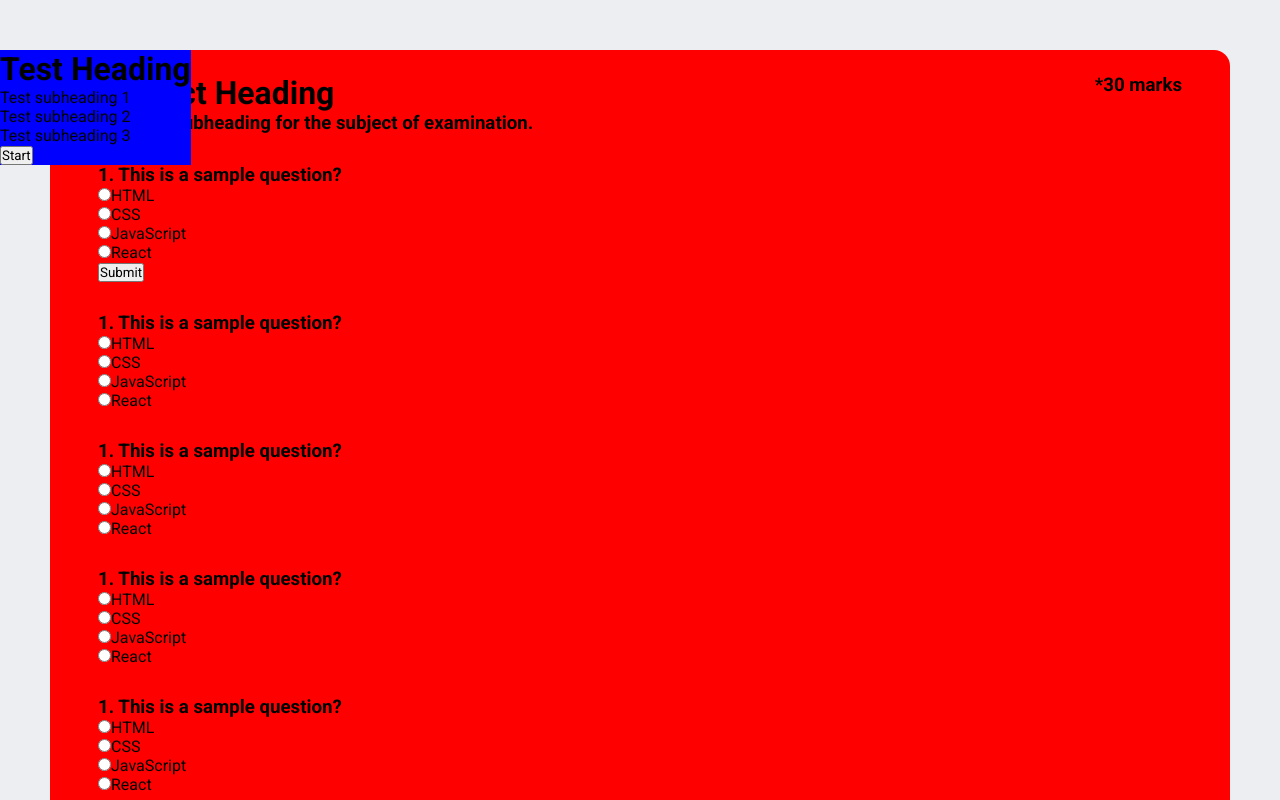
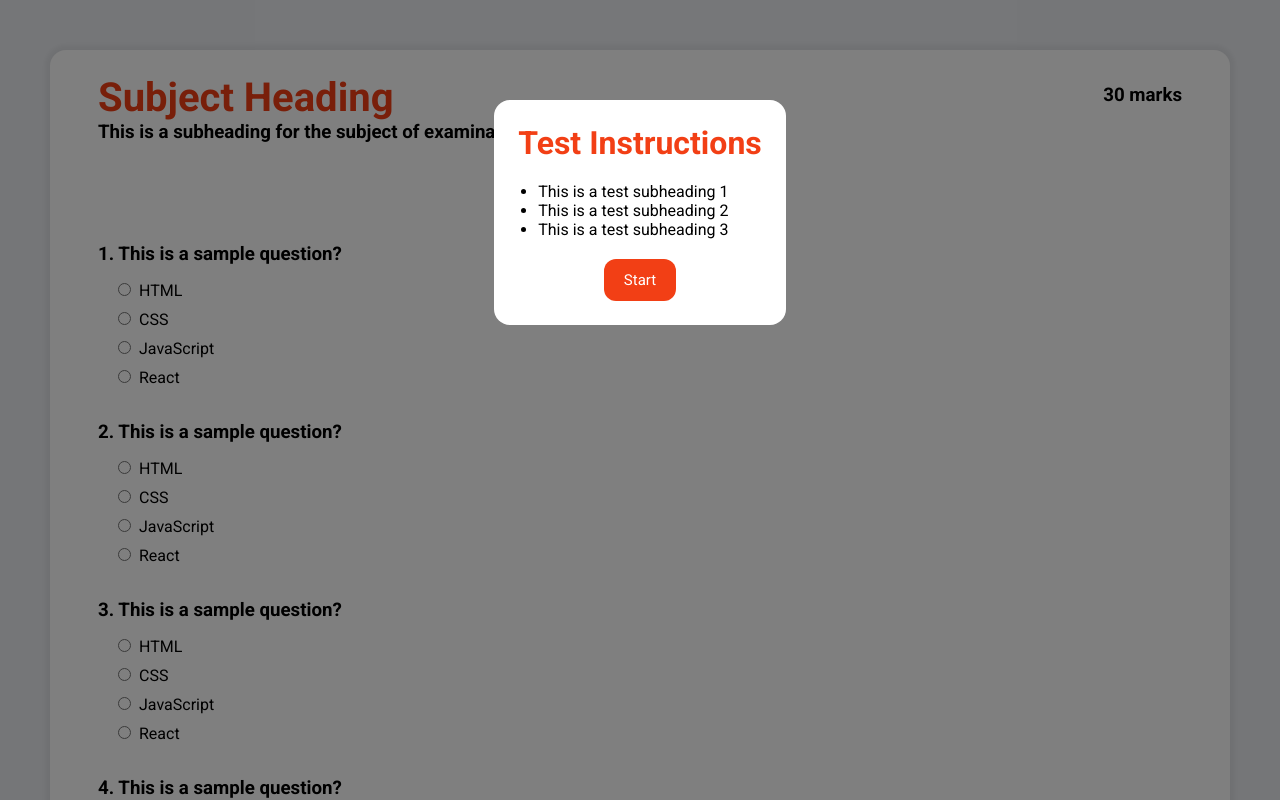
Before and after one commit to psmaan/qpaper, a React (Create React App) app: page /exampage in a window 1280 px wide. Shown: the top 800 px of the page. Built offline with nearby package versions, Linux system fonts and the light colour scheme.

Commit message:
logic and styling

```diff
--- a/src/App.css
+++ b/src/App.css
@@ -352,6 +352,15 @@ body {
 
 /* Parent Dashboard */
 
+.navbar-container {
+  height: 50px;
+  background-color: white;
+  display: flex;
+  justify-content: space-between;
+  align-items: center;
+  padding: 16px 40px;
+}
+
 a {
   text-decoration: none;
   color: black;
@@ -364,11 +373,12 @@ body {
 
 .navbar-container {
   height: 50px;
-  background-color: #e4e6ea;
+  background-color: white;
   display: flex;
   justify-content: space-between;
   align-items: center;
   padding: 16px 40px;
+  box-shadow: 0 0 5px 5px rgba(0, 0, 0, 0.05);
 }
 
 .logo-container {
@@ -533,7 +543,61 @@ h3.subject-align {
   border-bottom: none;
 }
 
+@media (max-width: 1024px) {
+  .student-grid-row {
+    grid-template-columns: 12% 40% repeat(3, 15%);
+    align-items: center;
+  }
+}
+
+@media (max-width: 768px) {
+  .student-grid-row > h3 {
+    font-size: 14px;
+  }
+  .student-grid-row {
+    grid-template-columns: 15% 40% repeat(3, 15%);
+    align-items: center;
+  }
+}
+
+@media (max-width: 550px) {
+  .student-grid-row {
+    grid-template-columns: 15% 40% repeat(3, 15%);
+    align-items: center;
+  }
+  .dashboard-heading > h1 {
+    font-size: 30px;
+  }
+  .dashboard-heading > h3 {
+    font-size: 15px;
+  }
+  .navbar-container {
+    padding: 16px 20px;
+  }
+
+}
+
+@media (max-width: 450px) {
+  .student-grid-row {
+    grid-template-columns: 15% 35% repeat(3, 15%);
+  }
+  .student-grid-row > h3 {
+    font-size: 12px;
+  }
+}
+
+.add-student {
+  background-color: #f23f15;
+  color: white;
+  border-radius: 8px;
+  padding: 10px 15px;
+  font-size: 14px;
+  border: none;
+}
+
 /* Examination page */
+
+
 
 /* Examination Popup */
 
@@ -543,14 +607,7 @@ h3.subject-align {
   margin: auto;
 }
 
-.navbar-container {
-  height: 50px;
-  background-color: white;
-  display: flex;
-  justify-content: space-between;
-  align-items: center;
-  padding: 16px 40px;
-}
+
 
 .logo-container {
   display: flex;
@@ -577,21 +634,6 @@ h3.subject-align {
   margin-right: 24px;
 }
 
-.exam-landing {
-  margin: 50px;
-  padding: 24px 48px;
-  border-radius: 16px;
-  background-color: red;
-}
-
-.exam-header {
-  display: flex;
-  justify-content: space-between;
-}
-
-.exam-question {
-  margin-top: 30px;
-}
 
 /* Test Application */
 
@@ -641,6 +683,7 @@ h3.subject-align {
 }
 
 .test-application-header > h2 {
+
 }
 
 .test-application-header > button > img {
@@ -649,6 +692,7 @@ h3.subject-align {
 }
 
 .test-application-form {
+
 }
 
 .test-application-form > form > div {
@@ -693,10 +737,159 @@ h3.subject-align {
   color: white;
 }
 
+/* Exampage */
+
+.exam-popup-background {
+  background-color: rgba(0, 0, 0, 0.5);
+  height: 100vh;
+  width: 100%;
+  position: fixed;
+  display: flex;
+  justify-content: center;
+}
+
+.exam1 {
+  position: absolute;
+  width: 100%;
+}
+
+.exam-popup-container {
+  background-color: white;
+  padding: 24px;
+  border-radius: 16px;
+  margin: auto;
+  display: flex;
+  flex-direction: column;
+  align-items: center;
+  margin-top: 100px;
+}
+
+.exam-popup-container > h1 {
+  color: #f23f15;
+}
+
+.test-instructions {
+  margin-top: 20px;
+  padding-left: 20px;
+  margin-right: auto;
+}
+
+.start-test {
+  padding: 12px 20px;
+  background-color: #f23f15;
+  color: white;
+  border-radius: 12px;
+  border: none;
+  font-size: 15px;
+  margin: 20px auto 0 auto;
+}
+
+
+.exam-landing {
+  margin: 50px;
+  padding: 24px 48px;
+  border-radius: 16px;
+  background-color: white;
+  box-shadow: 0 0 5px 5px rgba(0, 0, 0, 0.05);
+}
+
+.exam-header {
+  display: flex;
+  justify-content: space-between;
+}
+
+.exam-header > h1 {
+  color: #f23f15;
+  font-size: 40px;
+}
+
+.exam-header > h3 {
+  margin-top: 10px;
+}
+
+.exam-form {
+  margin-top: 100px;
+}
+
+.exam-question {
+  margin-top: 30px;
+}
+
+.exam-question > h3 {
+  margin-bottom: 10px;
+}
+
+.exam-question > input {
+  margin: 8px;
+  margin-left: 20px;
+}
+
+.exam-submit > button {
+  padding: 10px 15px;
+  color: white;
+  background-color: #f23f15;
+  border: none;
+  border-radius: 8px;
+}
+
 /* Result Page */
 
-.exam-question > img {
+.result-landing {
+  margin: 20px;
+  border-radius: 24px;
+  background-color: white;
+  padding: 24px;
+  box-decoration-break: ;
+}
+
+.result-header {
+  color: #f23f15;
+  font-size: 50px;
+  margin-bottom: 20px;
+}
+
+.result-heading {
+  display: grid;
+  grid-template-columns: 50% 50%;
+  width: 200px;
+  margin-top: 5px;
+}
+
+.result-heading > h2 {
+  font-size: 20px;
+  font-weight: 300;
+}
+
+.result-heading > h1 {
+  font-size: 20px;
+}
+
+.result-question > img {
   height: 30px;
   width: 30px;
   background-color: #61dafb;
 }
+
+
+
+.result-form {
+  margin-top: 50px;
+}
+
+.result-question {
+  margin-bottom: 20px;
+}
+
+.answer-container {
+  display: flex;
+  align-items: center;
+}
+
+.answer-container label {
+  margin-right: 10px;
+}
+
+.icon {
+  width: 20px; /* Adjust the size as needed */
+  height: 20px; /* Adjust the size as needed */
+}
--- a/src/components/Exampage.js
+++ b/src/components/Exampage.js
@@ -20,14 +20,17 @@ export default function Exampage() {
     })
 
     const [popupStyle, setPopupStyle] = useState({
-        display: "block",
+        display: "flex",
     })
 
     const navigate = useNavigate();
 
     const questions = [
         { question: 'This is a sample question?', answers: ['HTML', 'CSS', 'JavaScript', 'React'], correctAnswer: 'React' },
-        // Add more questions here...
+        { question: 'This is a sample question?', answers: ['HTML', 'CSS', 'JavaScript', 'React'], correctAnswer: 'React' },
+        { question: 'This is a sample question?', answers: ['HTML', 'CSS', 'JavaScript', 'React'], correctAnswer: 'React' },
+        { question: 'This is a sample question?', answers: ['HTML', 'CSS', 'JavaScript', 'React'], correctAnswer: 'React' },
+        //Add questions here
     ];
 
     const [userAnswers, setUserAnswers] = useState(Array(questions.length).fill(null));
@@ -37,20 +40,22 @@ export default function Exampage() {
     };
 
     return (
-        <div>
-            <div className="exam-popup-container" style={popupStyle}>
-                <h1>Test Heading</h1>
-                <ul>
-                    <li>Test subheading 1</li>
-                    <li>Test subheading 2</li>
-                    <li>Test subheading 3</li>
-                </ul>
-                <button ref={startRef}>Start</button>
+        <div className='exam1'>
+            <div className="exam-popup-background" style={popupStyle}>
+                <div className="exam-popup-container">
+                    <h1>Test Instructions</h1>
+                    <ul className='test-instructions' type="bullet">
+                        <li>This is a test subheading 1</li>
+                        <li>This is a test subheading 2</li>
+                        <li>This is a test subheading 3</li>
+                    </ul>
+                    <button className='start-test' ref={startRef}>Start</button>
+                </div>
             </div>
             <div className="exam-landing">
                 <div className="exam-header">
                     <h1>Subject Heading</h1>
-                    <h3>*30 marks</h3>
+                    <h3>30 marks</h3>
                 </div>
                 <h3>This is a subheading for the subject of examination.</h3>
                 <div className="exam-form">
@@ -75,66 +80,6 @@ export default function Exampage() {
                         <button onClick={handleSubmit}>Submit</button>
                     </div>
                 </div>
-                <div className="exam-form2">
-                    <div className="exam-question">
-                        <h3>1. This is a sample question?</h3>
-                        <input type="radio" id="html" name="fav_language" value="HTML" />
-                        <label for="html">HTML</label><br />
-                        <input type="radio" id="css" name="fav_language" value="CSS" />
-                        <label for="css">CSS</label><br />
-                        <input type="radio" id="javascript" name="fav_language" value="JavaScript" />
-                        <label for="javascript">JavaScript</label><br />
-                        <input type="radio" id="react" name="fav_language" value="react" />
-                        <label for="react">React</label>
-                    </div>
-                    <div className="exam-question">
-                        <h3>1. This is a sample question?</h3>
-                        <input type="radio" id="html" name="fav_language" value="HTML" />
-                        <label for="html">HTML</label><br />
-                        <input type="radio" id="css" name="fav_language" value="CSS" />
-                        <label for="css">CSS</label><br />
-                        <input type="radio" id="javascript" name="fav_language" value="JavaScript" />
-                        <label for="javascript">JavaScript</label><br />
-                        <input type="radio" id="react" name="fav_language" value="react" />
-                        <label for="react">React</label>
-                    </div>
-                    <div className="exam-question">
-                        <h3>1. This is a sample question?</h3>
-                        <input type="radio" id="html" name="fav_language" value="HTML" />
-                        <label for="html">HTML</label><br />
-                        <input type="radio" id="css" name="fav_language" value="CSS" />
-                        <label for="css">CSS</label><br />
-                        <input type="radio" id="javascript" name="fav_language" value="JavaScript" />
-                        <label for="javascript">JavaScript</label><br />
-                        <input type="radio" id="react" name="fav_language" value="react" />
-                        <label for="react">React</label>
-                    </div>
-                    <div className="exam-question">
-                        <h3>1. This is a sample question?</h3>
-                        <input type="radio" id="html" name="fav_language" value="HTML" />
-                        <label for="html">HTML</label><br />
-                        <input type="radio" id="css" name="fav_language" value="CSS" />
-                        <label for="css">CSS</label><br />
-                        <input type="radio" id="javascript" name="fav_language" value="JavaScript" />
-                        <label for="javascript">JavaScript</label><br />
-                        <input type="radio" id="react" name="fav_language" value="react" />
-                        <label for="react">React</label>
-                    </div>
-                    <div className="exam-question">
-                        <h3>1. This is a sample question?</h3>
-                        <input type="radio" id="html" name="fav_language" value="HTML" />
-                        <label for="html">HTML</label><br />
-                        <input type="radio" id="css" name="fav_language" value="CSS" />
-                        <label for="css">CSS</label><br />
-                        <input type="radio" id="javascript" name="fav_language" value="JavaScript" />
-                        <label for="javascript">JavaScript</label><br />
-                        <input type="radio" id="react" name="fav_language" value="react" />
-                        <label for="react">React</label>
-                    </div>
-                    <div className="exam-submit">
-                        <Link to="/result"><button>Submit</button></Link>
-                    </div>
-                </div>
             </div>
         </div>
     )
--- a/src/components/Navbar.js
+++ b/src/components/Navbar.js
@@ -38,9 +38,6 @@ export default function Navbar() {
                         <div className="dashboard-link">
                             <Link to="/dashboard">Home</Link>
                         </div>
-                        <div className="account-settings">
-                            <a>Account Settings</a>
-                        </div>
                         <div className="logout">
                             <Link to="/">Log Out</Link>
                         </div>
```
Also changed, not shown: src/components/Dashboard.js (+9 -3 lines), src/components/Result.js (+33 -14 lines), src/components/TestApplication.js (+13 -9 lines), src/components/Toast.css (added, +30 -0 lines), src/components/Toast.js (added, +32 -0 lines), src/components/media/righticon.png (added), src/components/media/wrongicon.png (added).
